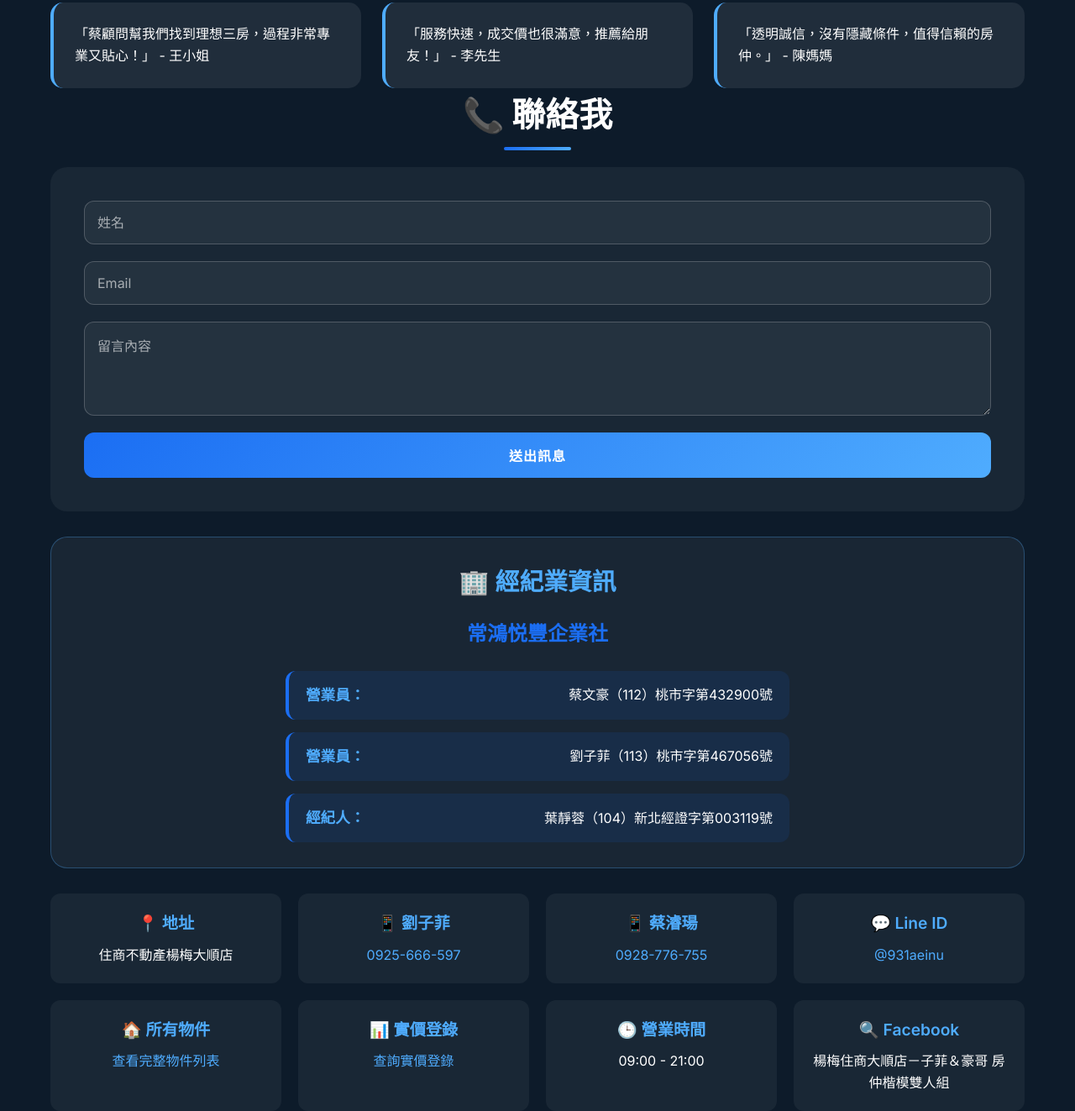
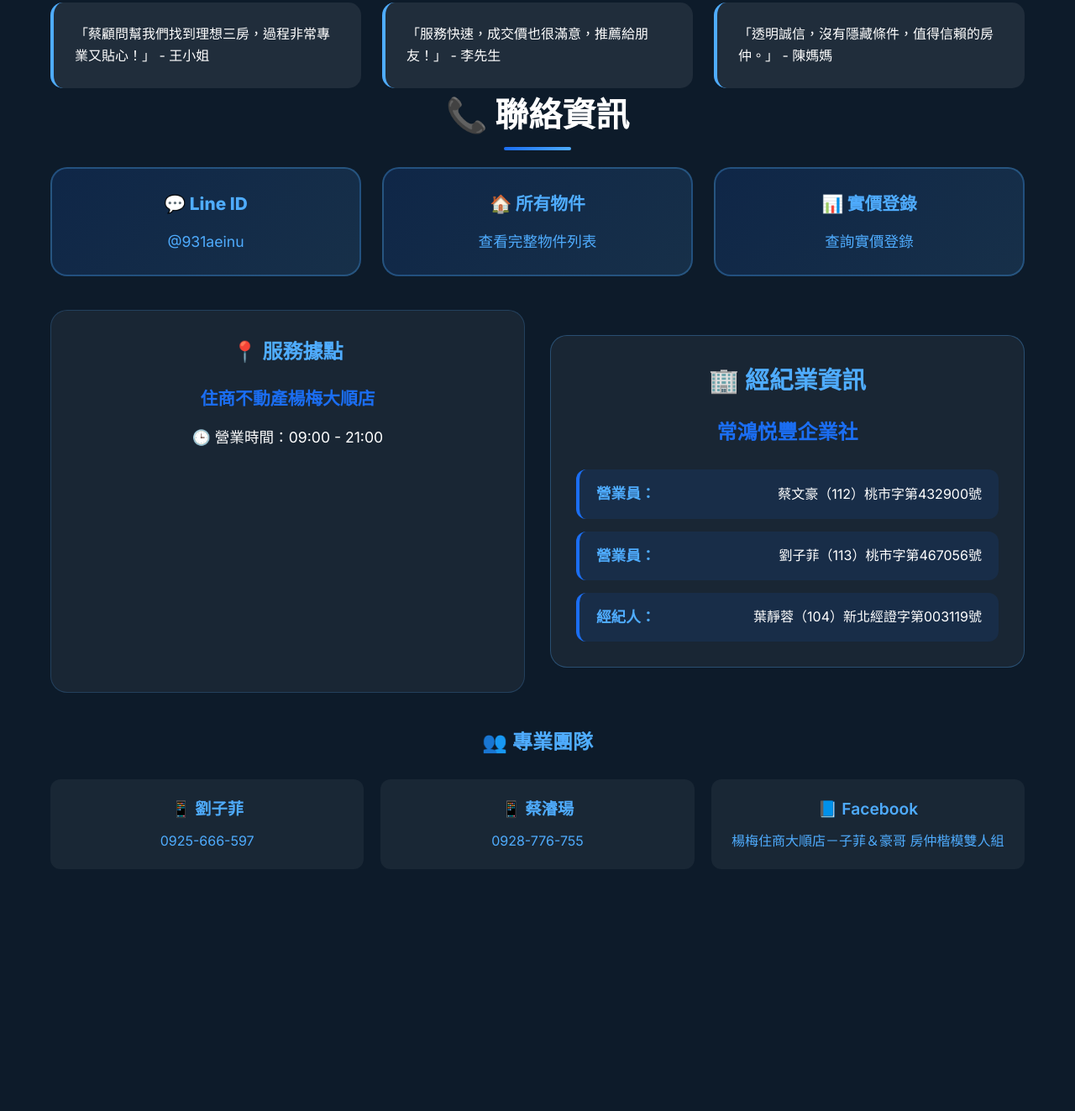
Before and after one commit to liny14705/house0825, a plain HTML site: page index.html in a window 1280 px wide. Shown: the part 2678-4001 px from the top of the page at 84% size. After the commit the page ends 3713 px from the top, so only its background shows below. Drawn offline with Linux system fonts and the light colour scheme.

Commit message:
重新設計聯絡資訊區塊：移除聯絡表單，重新排列重點資訊，優化視覺效果

```diff
--- a/index.html
+++ b/index.html
@@ -62,13 +62,27 @@
     .testimonial:hover {transform: translateY(-3px); background: rgba(255,255,255,0.12);}
 
     /* 聯絡表單 */
-    .contact-form {background: rgba(255,255,255,0.05); border-radius: 20px; padding: 40px; margin-bottom: 30px;}
-    form {display: grid; gap: 20px;}
-    input, textarea {padding: 15px; border-radius: 12px; border: 1px solid rgba(255,255,255,0.2); background: rgba(255,255,255,0.05); color: var(--text-color); font-size: 16px; transition: all 0.3s ease;}
-    input:focus, textarea:focus {outline: none; border-color: #1b6ef3; background: rgba(255,255,255,0.1); box-shadow: 0 0 0 3px rgba(27, 110, 243, 0.1);}
-    input::placeholder, textarea::placeholder {color: rgba(255,255,255,0.6);}
-    button {padding: 15px 30px; border: none; border-radius: 12px; background: linear-gradient(135deg, #1b6ef3, #4facfe); color: #fff; font-weight: 600; cursor: pointer; font-size: 16px; transition: all 0.3s ease; text-transform: uppercase; letter-spacing: 1px;}
-    button:hover {transform: translateY(-2px); box-shadow: 0 8px 25px rgba(27, 110, 243, 0.3);}
+    /* 主要聯絡資訊樣式 */
+    .main-contact-info {margin-bottom: 40px;}
+    .contact-highlights {display: grid; grid-template-columns: repeat(auto-fit, minmax(300px, 1fr)); gap: 25px; margin-bottom: 30px;}
+    .contact-item.highlight {background: linear-gradient(135deg, rgba(27, 110, 243, 0.15), rgba(79, 172, 254, 0.15)); border: 2px solid rgba(79, 172, 254, 0.3); padding: 25px; border-radius: 20px; text-align: center; transition: all 0.3s ease; position: relative; overflow: hidden;}
+    .contact-item.highlight::before {content: ''; position: absolute; top: 0; left: -100%; width: 100%; height: 100%; background: linear-gradient(90deg, transparent, rgba(255,255,255,0.1), transparent); transition: left 0.5s ease;}
+    .contact-item.highlight:hover::before {left: 100%;}
+    .contact-item.highlight:hover {transform: translateY(-5px); box-shadow: 0 15px 40px rgba(79, 172, 254, 0.2); border-color: #4facfe;}
+    .contact-item.highlight h4 {color: #4facfe; font-size: 1.3rem; margin-bottom: 15px; font-weight: 700;}
+    .contact-item.highlight p {font-size: 1.1rem; color: #fff;}
+
+    /* 地址與經紀業資訊區塊 */
+    .address-broker-section {display: grid; grid-template-columns: 1fr 1fr; gap: 30px; margin-bottom: 40px;}
+    .address-info, .broker-info {background: rgba(255,255,255,0.05); border-radius: 20px; padding: 30px; border: 1px solid rgba(79, 172, 254, 0.2);}
+    .address-info h3, .broker-info h3 {color: #4facfe; margin-bottom: 20px; text-align: center; font-size: 1.5rem;}
+    .address-details h4 {color: #1b6ef3; font-size: 1.3rem; margin-bottom: 15px; text-align: center;}
+    .address-details p {color: #fff; text-align: center; font-size: 1.1rem;}
+
+    /* 聯絡人員資訊 */
+    .contact-staff {margin-top: 30px;}
+    .contact-staff h3 {color: #4facfe; margin-bottom: 25px; text-align: center; font-size: 1.5rem;}
+    .staff-info {display: grid; grid-template-columns: repeat(auto-fit, minmax(250px, 1fr)); gap: 20px;}
 
     /* 聯絡資訊 */
     .contact-info-list {display: grid; grid-template-columns: repeat(auto-fit, minmax(250px, 1fr)); gap: 20px; margin-top: 30px;}
@@ -115,6 +129,9 @@
       .broker-licenses {gap: 12px;}
       .license-item {padding: 12px 15px; flex-direction: column; text-align: center; gap: 8px;}
       .license-type, .license-name {font-size: 0.9rem;}
+      .address-broker-section {grid-template-columns: 1fr; gap: 20px;}
+      .contact-highlights {grid-template-columns: 1fr; gap: 20px;}
+      .staff-info {grid-template-columns: 1fr;}
     }
 
     @media (max-width: 480px) {
@@ -277,17 +294,36 @@
 
   <!-- 聯絡資訊 -->
   <section id="contact" class="container">
-    <h2>📞 聯絡我</h2>
-    <div class="contact-form">
-      <form onsubmit="event.preventDefault(); alert('已送出！我們將盡快回覆您');">
-        <input type="text" placeholder="姓名" required>
-        <input type="email" placeholder="Email" required>
-        <textarea rows="4" placeholder="留言內容"></textarea>
-        <button type="submit">送出訊息</button>
-      </form>
+    <h2>📞 聯絡資訊</h2>
+
+    <!-- 主要聯絡資訊 -->
+    <div class="main-contact-info">
+      <div class="contact-highlights">
+        <div class="contact-item highlight">
+          <h4>💬 Line ID</h4>
+          <p><a href="https://lin.ee/G6wcuk7" target="_blank" style="color: #4facfe; text-decoration: none;">@931aeinu</a></p>
+        </div>
+        <div class="contact-item highlight">
+          <h4>🏠 所有物件</h4>
+          <p><a href="https://realtor.houseprice.tw/agent/buy/0925666597/" target="_blank" style="color: #4facfe; text-decoration: none;">查看完整物件列表</a></p>
+        </div>
+        <div class="contact-item highlight">
+          <h4>📊 實價登錄</h4>
+          <p><a href="https://lvr.land.moi.gov.tw/" target="_blank" style="color: #4facfe; text-decoration: none;">查詢實價登錄</a></p>
+        </div>
+      </div>
     </div>
 
-    <!-- 經紀業資訊 -->
+    <!-- 地址與經紀業資訊 -->
+    <div class="address-broker-section">
+      <div class="address-info">
+        <h3>📍 服務據點</h3>
+        <div class="address-details">
+          <h4>住商不動產楊梅大順店</h4>
+          <p>🕒 營業時間：09:00 - 21:00</p>
+        </div>
+      </div>
+
       <div class="broker-info">
         <h3>🏢 經紀業資訊</h3>
         <div class="broker-details">
@@ -310,12 +346,12 @@
           </div>
         </div>
       </div>
+    </div>
 
-    <div class="contact-info-list">
-      <div class="contact-item">
-        <h4>📍 地址</h4>
-        <p>住商不動產楊梅大順店</p>
-      </div>
+    <!-- 聯絡人員資訊 -->
+    <div class="contact-staff">
+      <h3>👥 專業團隊</h3>
+      <div class="staff-info">
         <div class="contact-item">
           <h4>📱 劉子菲</h4>
           <p><a href="tel:0925666597" style="color: #4facfe; text-decoration: none;">0925-666-597</a></p>
@@ -325,24 +361,9 @@
           <p><a href="tel:0928776755" style="color: #4facfe; text-decoration: none;">0928-776-755</a></p>
         </div>
         <div class="contact-item">
-        <h4>💬 Line ID</h4>
-        <p><a href="https://lin.ee/G6wcuk7" target="_blank" style="color: #4facfe; text-decoration: none;">@931aeinu</a></p>
+          <h4>📘 Facebook</h4>
+          <p><a href="https://www.facebook.com/profile.php?id=100064202201988" target="_blank" style="color: #4facfe; text-decoration: none;">楊梅住商大順店－子菲＆豪哥 房仲楷模雙人組</a></p>
         </div>
-      <div class="contact-item">
-        <h4>🏠 所有物件</h4>
-        <p><a href="https://realtor.houseprice.tw/agent/buy/0925666597/" target="_blank" style="color: #4facfe; text-decoration: none;">查看完整物件列表</a></p>
-      </div>
-      <div class="contact-item">
-        <h4>📊 實價登錄</h4>
-        <p><a href="https://lvr.land.moi.gov.tw/" target="_blank" style="color: #4facfe; text-decoration: none;">查詢實價登錄</a></p>
-      </div>
-      <div class="contact-item">
-        <h4>🕒 營業時間</h4>
-        <p>09:00 - 21:00</p>
-      </div>
-      <div class="contact-item">
-        <h4>🔍 Facebook</h4>
-        <p>楊梅住商大順店－子菲＆豪哥 房仲楷模雙人組</p>
       </div>
     </div>
   </section>
```
Also changed, not shown: 1 other file. Lines whose indentation alone changed are shown as unchanged.
